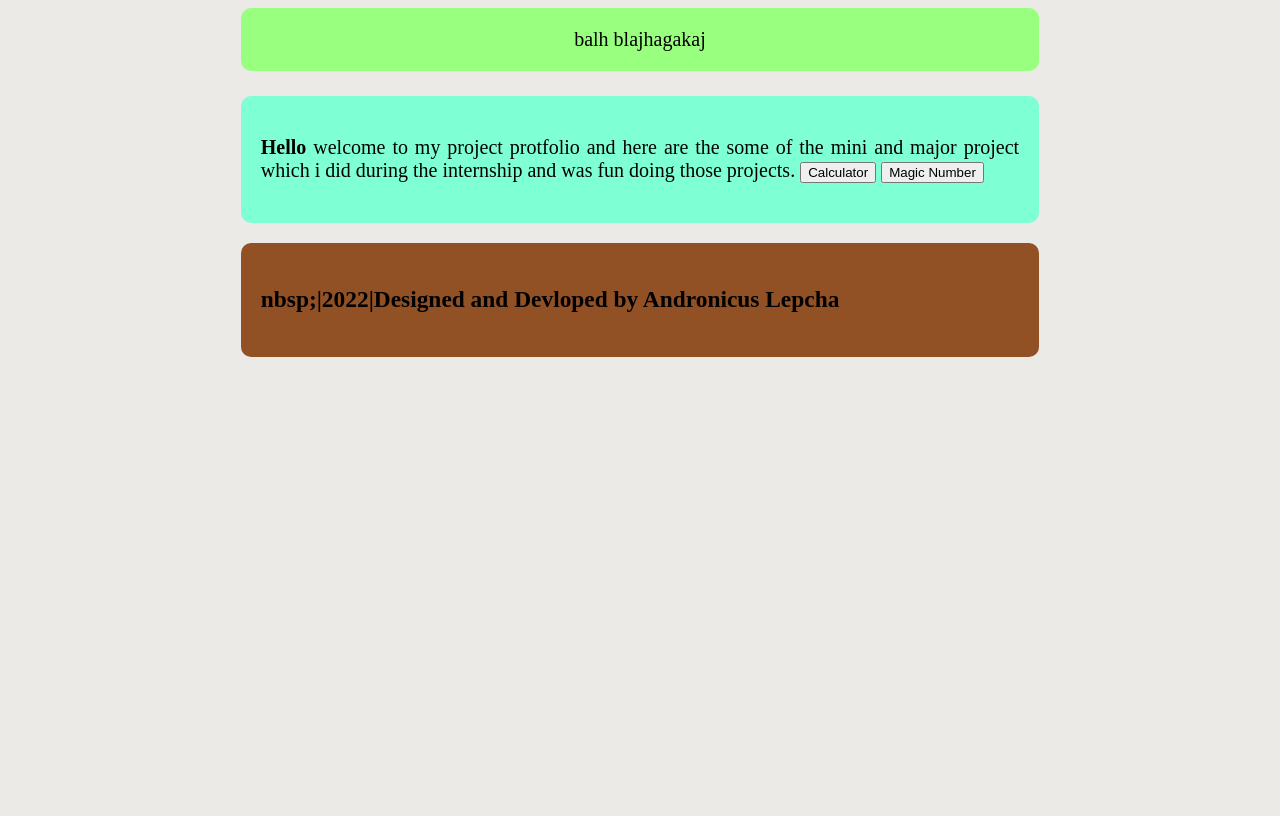
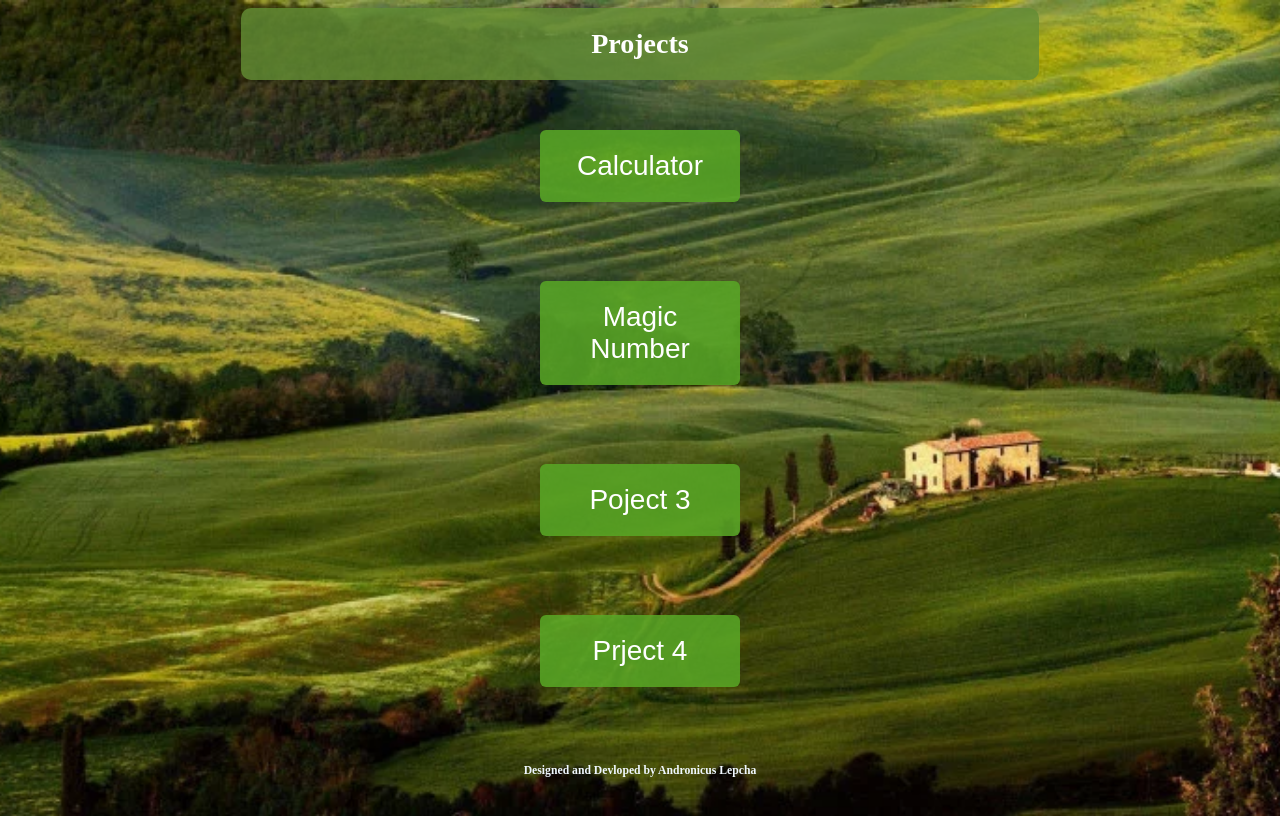
Before and after one commit to AndronicusLepcha/andro.project.in, a plain HTML site: page index.html in a window 1280 px wide. Drawn offline with Linux system fonts and the light colour scheme.

Commit message:
updted index and links

```diff
--- a/andro_project.css
+++ /dev/null
@@ -1,35 +0,0 @@
-body{
-    background-color: rgb(236, 234, 231);
-}
-
-.head{
-    text-align: center;
-    background-color: rgb(153, 255, 127);
-    padding:20px;
-    width: 60%;
-    margin:auto;
-    border-radius: 10px;
-    font-size: 20px;
-    margin-bottom: 25px;
-}
-.main{
-    text-align: justify;
-    background-color: aquamarine;
-    padding:20px;
-    width: 60%;
-    margin:auto;
-    border-radius: 10px;
-    font-size: 20px;
-    margin-bottom: 20px;
-
-}
-.footer{
-    text-align: justify;
-    background-color: rgb(146, 80, 37);
-    padding:20px;
-    width: 60%;
-    margin:auto;
-    border-radius: 10px;
-    font-size: 20px;
-
-}
--- /dev/null
+++ b/css/index.css
@@ -0,0 +1,78 @@
+body{
+    background-repeat: no-repeat;
+    background-size: cover;
+    height: 100%;
+    background-position: center;
+}
+
+.head{
+    text-align: center;
+    background-color: rgba(100, 141, 53, 0.808);
+    padding:20px;
+    width: 60%;
+    margin:auto;
+    border-radius: 10px;
+    font-size: 20px;
+    margin-bottom: 25px;
+    color: #FFFFFF;
+    font-size: 28px;
+}
+.main{
+    text-align: center;
+    padding:20px;
+    width: 60%;
+    margin:auto;
+    border-radius: 10px;
+    font-size: 20px;
+    margin-bottom: 20px;
+
+}
+.footer{
+    text-align: center;
+    padding:20px;
+    width: 60%;
+    margin:auto;
+    border-radius: 10px;
+    font-size: 10px;
+    color: aliceblue;
+
+}
+.button {
+    display: inline-block;
+    border-radius: 6px;
+    background-color: #59a726dc;
+    border: none;
+    color: #FFFFFF;
+    text-align: center;
+    font-size: 28px;
+    padding: 20px;
+    width: 200px;
+    transition: all 0.5s;
+    cursor: pointer;
+    margin: 5px;
+  }
+
+  .button span {
+    cursor: pointer;
+    display: inline-block;
+    position: relative;
+    transition: 0.5s;
+  }
+
+  .button span:after {
+    content: '\00bb';
+    position: absolute;
+    opacity: 0;
+    top: 0;
+    right: -20px;
+    transition: 0.5s;
+  }
+
+  .button:hover span {
+    padding-right: 25px;
+  }
+
+  .button:hover span:after {
+    opacity: 1;
+    right: 0;
+  }
--- a/index.html
+++ b/index.html
@@ -4,25 +4,29 @@
     <meta charset="UTF-8">
     <meta name="viewport" content="width=device-width, initial-scale=1.0">
     <title>Andronicus Internship Projects</title>
-    <link rel="stylesheet" href="andro_project.css">
+    <link rel="stylesheet" href="css/index.css">
 </head>
-<body>
+<body style="background-image: url(pic/f.webp)">
     <div class="head">
-        balh blajhagakaj
+        <strong>Projects</strong>
     </div>
     <div class="main">
-        <p>
-            <strong>Hello</strong> welcome to my project protfolio and here are the some of
-            the mini and major project which i did during the internship and was fun doing those
-            projects.
 
-            <a href="calculator/cal.html"><button>Calculator</button></a>
-            <a href="guessing/guessing.html"><button>Magic Number</button></a>
+        <a href="calculator/cal.html"><button class="button" style="vertical-align:middle"><span> Calculator </span></button></a>
+            <br><br><br><br>
+        <a href="guessing/guessing.html"><button class="button" style="vertical-align:middle"><span> Magic Number </span></button>
+        </a>   <br><br><br><br>
+        <a href="calculator/cal.html"><button class="button" style="vertical-align:middle"><span> Poject 3 </span></button></a>
+            <br><br><br><br>
+        <a href="guessing/guessing.html"><button class="button" style="vertical-align:middle"><span> Prject 4 </span></button>
+        </a>
+    </div>
 
-        </p>
-    </div>
+
+
+
     <div class="footer">
-    <h3> nbsp;|2022|Designed and Devloped by Andronicus Lepcha</h3>
+    <h3> Designed and Devloped by Andronicus Lepcha</h3>
     </div>
 </body>
 </html>
```
Also changed, not shown: pic/bg.jpg (added), pic/bg2.jpg (added), pic/bg3.jpg (added), pic/bg3.webp (added), pic/f.webp (added), pic/gr1.jpeg (added), pic/green.jpeg (added).
